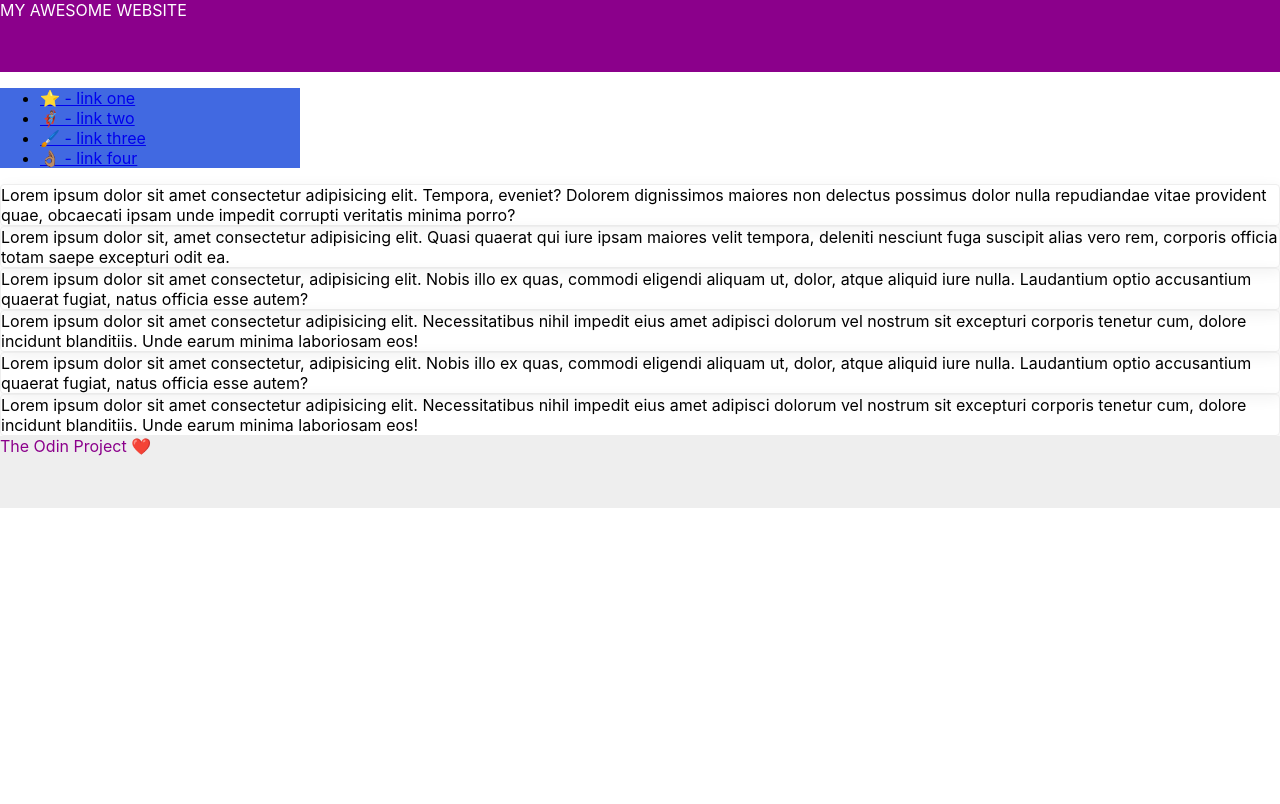
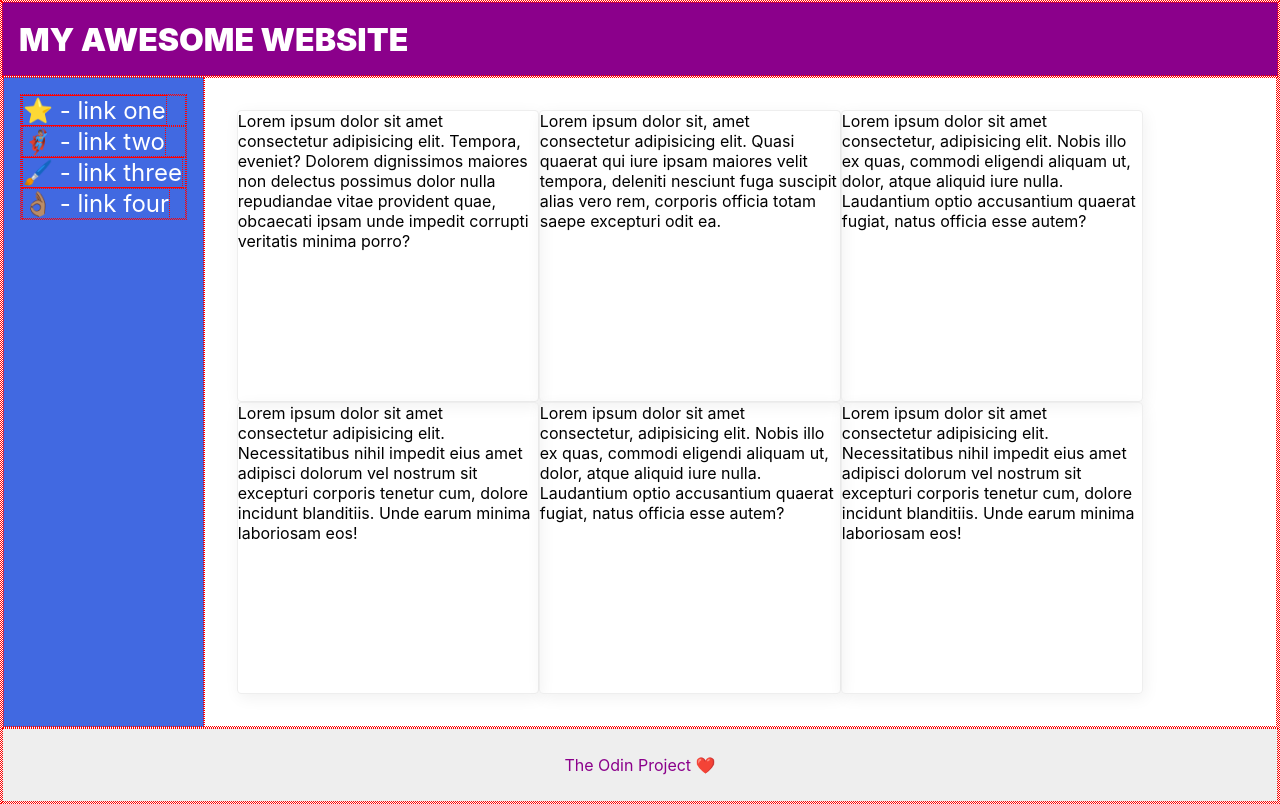
Before and after one commit to TROLLhard556/TheOdinProject, a plain HTML site: page Foundations/css-exercises/flex/07-flex-layout-2/index.html in a window 1280 px wide. Drawn offline with Linux system fonts and the light colour scheme.

Commit message:
Finished css flex exercises

```diff
--- a/Foundations/css-exercises/flex/06-flex-layout/style.css
+++ b/Foundations/css-exercises/flex/06-flex-layout/style.css
@@ -5,6 +5,8 @@ body {
   margin: 0;
   overflow: hidden;
   font-family: Roboto, sans-serif;
+  display: flex;
+  flex-direction: column;
 }
 
 a {
@@ -13,6 +15,9 @@ a {
 
 ul {
   list-style: none;
+  display: flex;
+  padding: 0;
+  gap: 10px;
 }
 
 img {
@@ -24,6 +29,7 @@ button {
   border: none;
   border-radius: 8px;
   background: #eee;
+  padding: 5px;
 }
 
 input {
@@ -34,6 +40,25 @@ input {
   margin-bottom: 16px;
 }
 
-* {
-  border: 1px dotted red;
+.header, .footer {
+  display: flex;
+  justify-content: space-between;
+  align-items: center;
+  padding: 8px;
 }
+
+.footer {
+  margin-top: auto;
+  background-color: #eeeeee;
+}
+
+
+.content {
+  display: flex;
+  align-items: center;
+  justify-content: center;
+  flex-wrap: wrap;
+  flex-direction: column;
+  gap: 5px;
+}
+}
--- a/Foundations/css-exercises/flex/07-flex-layout-2/index.html
+++ b/Foundations/css-exercises/flex/07-flex-layout-2/index.html
@@ -11,7 +11,7 @@
     <div class="header">
       MY AWESOME WEBSITE
     </div>
-
+    <div id="content">
       <div class="sidebar">
         <ul>
           <li><a href="#">⭐ - link one</a></li>
@@ -20,14 +20,15 @@
           <li><a href="#">👌🏽 - link four</a></li>
         </ul>
       </div>
-
+      <div id="cards">
         <div class="card">Lorem ipsum dolor sit amet consectetur adipisicing elit. Tempora, eveniet? Dolorem dignissimos maiores non delectus possimus dolor nulla repudiandae vitae provident quae, obcaecati ipsam unde impedit corrupti veritatis minima porro?</div>
         <div class="card">Lorem ipsum dolor sit, amet consectetur adipisicing elit. Quasi quaerat qui iure ipsam maiores velit tempora, deleniti nesciunt fuga suscipit alias vero rem, corporis officia totam saepe excepturi odit ea.</div>
         <div class="card">Lorem ipsum dolor sit amet consectetur, adipisicing elit. Nobis illo ex quas, commodi eligendi aliquam ut, dolor, atque aliquid iure nulla. Laudantium optio accusantium quaerat fugiat, natus officia esse autem?</div>
         <div class="card">Lorem ipsum dolor sit amet consectetur adipisicing elit. Necessitatibus nihil impedit eius amet adipisci dolorum vel nostrum sit excepturi corporis tenetur cum, dolore incidunt blanditiis. Unde earum minima laboriosam eos!</div>
         <div class="card">Lorem ipsum dolor sit amet consectetur, adipisicing elit. Nobis illo ex quas, commodi eligendi aliquam ut, dolor, atque aliquid iure nulla. Laudantium optio accusantium quaerat fugiat, natus officia esse autem?</div>
         <div class="card">Lorem ipsum dolor sit amet consectetur adipisicing elit. Necessitatibus nihil impedit eius amet adipisci dolorum vel nostrum sit excepturi corporis tenetur cum, dolore incidunt blanditiis. Unde earum minima laboriosam eos!</div>
-
+      </div>
+    </div>
     <div class="footer">
       The Odin Project ❤️
     </div>
--- a/Foundations/css-exercises/flex/07-flex-layout-2/style.css
+++ b/Foundations/css-exercises/flex/07-flex-layout-2/style.css
@@ -1,28 +1,69 @@
+* {
+  border: 1px dotted red;
+}
+
 body {
   font-family: -apple-system, BlinkMacSystemFont, 'Segoe UI', Roboto, Oxygen, Ubuntu, Cantarell, 'Open Sans', 'Helvetica Neue', sans-serif;
   margin: 0;
   min-height: 100vh;
+  display: flex;
+  flex-direction: column;
+}
+
+ul {
+  list-style-type: none;
+  padding: 0;
+  margin: 0;
+}
+
+a {
+  text-decoration: none;
+  font-size: 24px;
+  color: white;
+}
+
+#content {
+  flex: 1;
+  display: flex;
+}
+
+#cards {
+  display: flex;
+  flex-wrap: wrap;
+  padding: 32px;
 }
 
 .header {
   height: 72px;
   background: darkmagenta;
   color: white;
+  display: flex;
+  align-items: center;
+  justify-content: left;
+  font-size: 32px;
+  font-weight: 900;
+  padding-left: 16px;
 }
 
 .footer {
   height: 72px;
   background: #eee;
   color: darkmagenta;
+  margin-top: auto;
+  display: flex;
+  align-items: center;
+  justify-content: center;
 }
 
 .sidebar {
   width: 300px;
   background: royalblue;
+  padding: 16px;
 }
 
 .card {
   border: 1px solid #eee;
   box-shadow: 2px 4px 16px rgba(0,0,0,.06);
   border-radius: 4px;
+  width: 300px;
 }
```
Also changed, not shown: Foundations/landing-page/index.html (added), Foundations/landing-page/src/final-outcome.png (added), Foundations/landing-page/src/styleInfo.png (added), Foundations/landing-page/style.css (added). Lines whose indentation alone changed are shown as unchanged.
